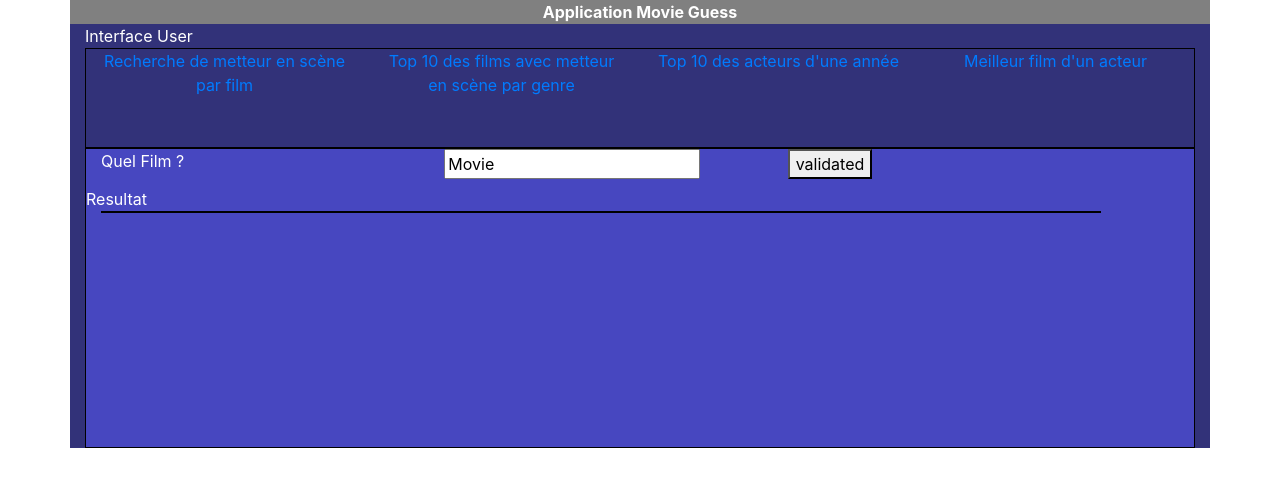
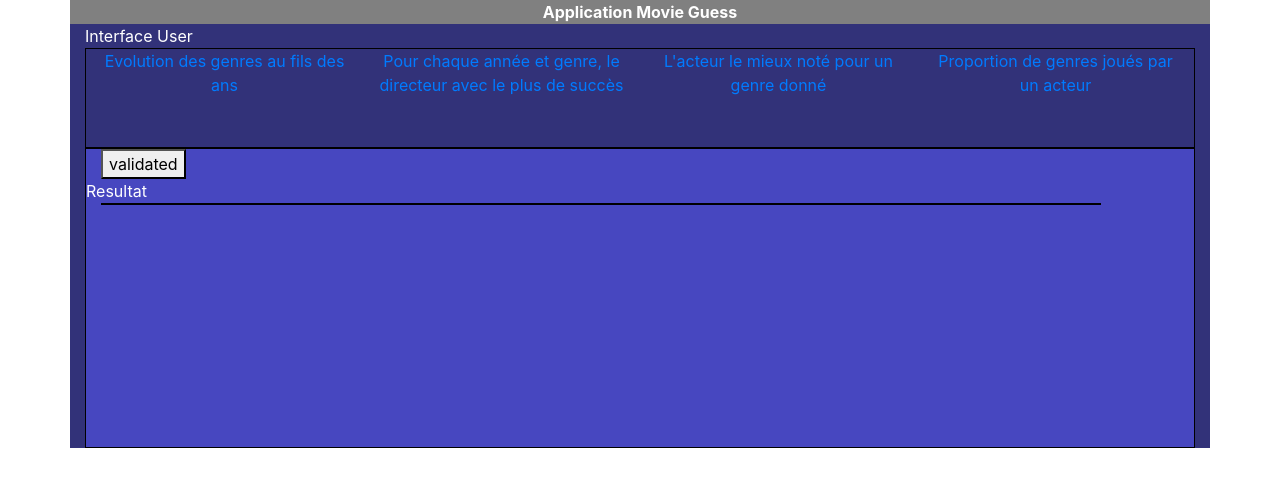
Before and after one commit to ThomasHubert01/DevAppCloud_admin, an Angular app in the folder angular-app-cloud/: page /question-user1-component in a window 1280 px wide. Shown: the top 486 px of the page. Built offline with nearby package versions, Linux system fonts and the light colour scheme.

Commit message:
change functionnalities

```diff
--- /dev/null
+++ b/angular-app-cloud/src/app/genre_proportion.ts
@@ -0,0 +1,4 @@
+export interface Genre_proportion{
+  name: string;
+  prop : number;
+}
--- /dev/null
+++ b/angular-app-cloud/src/app/mock_genre_proportion.ts
@@ -0,0 +1,8 @@
+import { Genre_proportion } from './genre_proportion';
+
+export const GENRE_PROP : Genre_proportion[] = [
+  {name:'Horreur', prop : 67},
+  {name:'Short', prop : 12},
+  {name:'Action', prop : 21},
+
+]
--- a/angular-app-cloud/src/app/question-selector/question-selector.component.html
+++ b/angular-app-cloud/src/app/question-selector/question-selector.component.html
@@ -2,19 +2,19 @@
    <div class="row interface_selection">
 
       <div class="col">
-      <a routerLink="/question-user1-component" routerLinkActive="active">Recherche de metteur en scène par film</a>
+      <a routerLink="/question-user1-component" routerLinkActive="active">Evolution des genres au fils des ans</a>
 
       </div>
       <div class="col">
-      <a routerLink="/question-user2-component" routerLinkActive="active">Top 10 des films avec metteur en scène par genre</a>
+      <a routerLink="/question-user2-component" routerLinkActive="active">Pour chaque année et genre, le directeur avec le plus de succès</a>
 
       </div>
       <div class="col">
-       <a routerLink="/question-user3-component" routerLinkActive="active">Top 10 des acteurs d'une année</a>
+       <a routerLink="/question-user3-component" routerLinkActive="active">L'acteur le mieux noté pour un genre donné</a>
 
       </div>
       <div class="col">
-      <a routerLink="/question-user4-component" routerLinkActive="active"> Meilleur film d'un acteur</a>
+      <a routerLink="/question-user4-component" routerLinkActive="active"> Proportion de genres joués par un acteur </a>
 
       </div>
 
--- a/angular-app-cloud/src/app/question-user1/question-user1.component.html
+++ b/angular-app-cloud/src/app/question-user1/question-user1.component.html
@@ -1,14 +1,7 @@
 <div class="container">
   <div class="row">
 
-    <div class="col-4">
-          Quel Film ?
-        </div>
-        <div class="col">
-          <label>
-    <input [(ngModel)]="movie_placeholder.title" placeholder="title"/>
-  </label>
-        </div>
+
         <div class="col">
           <button (click)="Read_movie()">validated</button>
         </div>
--- a/angular-app-cloud/src/app/question-user2/question-user2.component.html
+++ b/angular-app-cloud/src/app/question-user2/question-user2.component.html
@@ -1,14 +1,7 @@
 <div class="container">
   <div class="row">
 
-    <div class="col-4">
-          Quel Genre ?
-        </div>
-        <div class="col">
-          <label>
-    <input [(ngModel)]="genre_placeholder.name" placeholder="Genre..."/>
-  </label>
-        </div>
+
         <div class="col">
           <button (click)="Read_genre()">validated</button>
         </div>
--- a/angular-app-cloud/src/app/question-user3/question-user3.component.html
+++ b/angular-app-cloud/src/app/question-user3/question-user3.component.html
@@ -6,11 +6,11 @@
         </div>
         <div class="col">
           <label>
-    <input [(ngModel)]="year" placeholder="title"/>
+    <input [(ngModel)]="genre_placeholder" placeholder="genre"/>
   </label>
         </div>
         <div class="col">
-          <button (click)="Read_year()">validated</button>
+          <button (click)="Read_genre()">validated</button>
         </div>
 
   </div>
--- a/angular-app-cloud/src/app/question-user3/question-user3.component.ts
+++ b/angular-app-cloud/src/app/question-user3/question-user3.component.ts
@@ -10,15 +10,15 @@ import { ACTORS} from './../mock_actors';
 })
 export class QuestionUser3Component implements OnInit {
   actors : Actor[];
-  year : number = 2000;
+  genre_placeholder : string = 'Genre...';
   constructor() { }
 
   ngOnInit(): void {
   }
 
-  Read_year(){
+  Read_genre(){
     this.actors = ACTORS;
-    window.alert(this.year);
+    window.alert(this.genre_placeholder);
   }
 
 }
--- a/angular-app-cloud/src/app/question-user4/question-user4.component.html
+++ b/angular-app-cloud/src/app/question-user4/question-user4.component.html
@@ -24,9 +24,9 @@
   Resultat
   </div>
   <div class="case_research">
- <li *ngFor="let movie_test of movies">
+ <li *ngFor="let genres of all_genres">
 
-  {{movie_test.title}} - {{movie_test.year}}  <br/>
+  {{genres.name}} - {{genres.prop}}  <br/>
   </li>
   </div>
 
--- a/angular-app-cloud/src/app/question-user4/question-user4.component.ts
+++ b/angular-app-cloud/src/app/question-user4/question-user4.component.ts
@@ -1,8 +1,8 @@
-import { Movie } from './../movie';
+import { GENRE_PROP } from './../mock_genre_proportion';
+import { Genre_proportion } from './../genre_proportion';
 import { Actor } from './../actor';
-import { MOVIES } from './../mock_movies';
+
 import { Component, OnInit } from '@angular/core';
-
 @Component({
   selector: 'app-question-user4',
   templateUrl: './question-user4.component.html',
@@ -10,7 +10,7 @@ import { Component, OnInit } from '@angular/core';
 })
 export class QuestionUser4Component implements OnInit {
 
-  movies : Movie[];
+  all_genres : Genre_proportion[];
   targeted_actor : Actor = {
     firstname:'Firstname',
     lastname:'Lastname'
@@ -21,7 +21,7 @@ export class QuestionUser4Component implements OnInit {
   }
 
   Read_actor(){
-    this.movies = MOVIES;
+    this.all_genres = GENRE_PROP;
     window.alert(this.targeted_actor.firstname + ' ' + this.targeted_actor.lastname);
   }
 }
```
Also changed, not shown: 1 other file (tests, documents, lock files or other folders).
